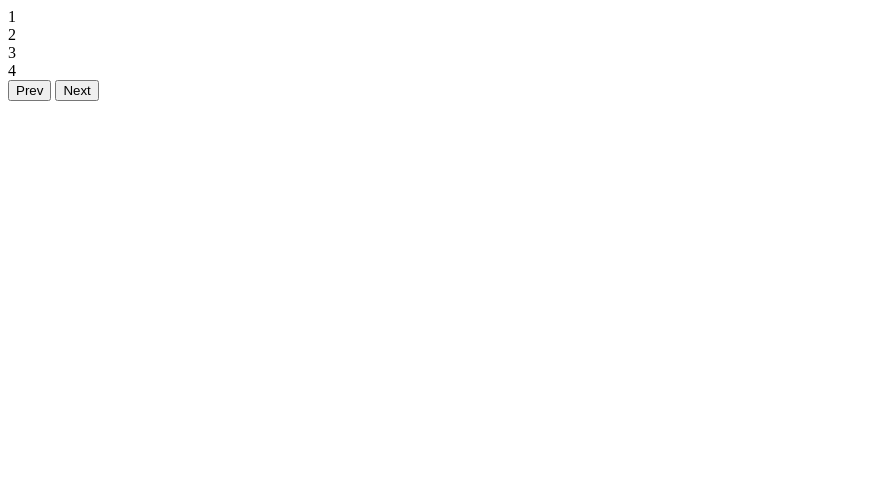
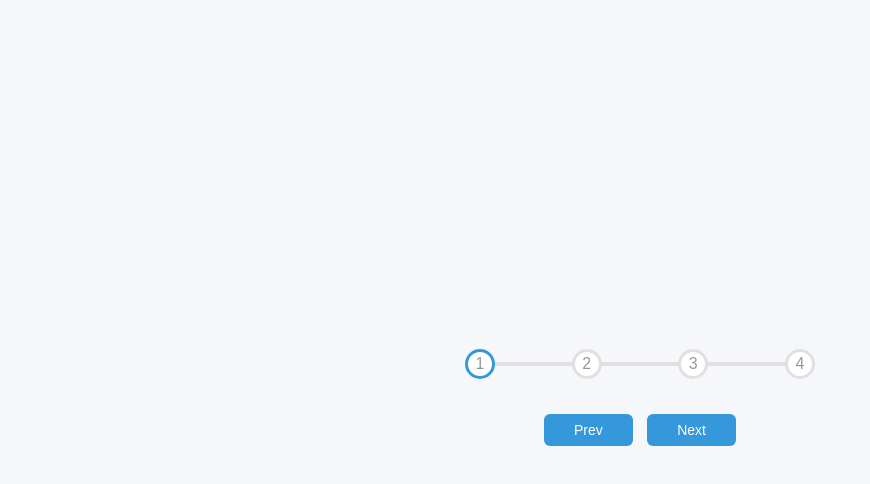
Before and after one commit to tafa1618/progress_bar, a plain HTML site: page index.html in a window 1280 px wide. Shown: the whole page, without its empty margins (0-870 px from the left). Drawn offline with Linux system fonts and the light colour scheme; a web font is replaced by a local one.

Commit message:
ending up with the css file

```diff
--- a/index.html
+++ b/index.html
@@ -5,19 +5,24 @@
     <meta http-equiv="X-UA-Compatible" content="IE=edge">
     <meta name="author" content="Moustapha Gaye">
     <meta name="viewport" content="width=device-width, initial-scale=1.0">
+    <link rel="stylesheet" href="style2.css">
     <title>Progress bar</title>
 </head>
 <body>
     <!--A div to wrap everything-->
+    <div class="container">
     <div class="progress-container">
-        <div class="progress">
-            <div class="circle active">1</div>
-            <div class="circle">2</div>
-            <div class="circle">3</div>
-            <div class="circle">4</div>
-        </div>
+        <div class="progress"></div>
+        <div class="circle active">1</div>
+        <div class="circle">2</div>
+        <div class="circle">3</div>
+        <div class="circle">4</div>
+    </div>
+
+
         <button class="btn" id="#prev">Prev</button>
         <button class="btn" id="#next">Next</button>
     </div>
+
 </body>
 </html>
--- /dev/null
+++ b/style.css
@@ -0,0 +1,90 @@
+@import url('https://fonts.googleapis.com/css2?family=Mulish:wght@200&display=swap');
+
+/* removing all the border */
+
+* {
+  box-sizing: border-box;
+}
+/*---------- setting up the body container --------------- */
+
+body {
+  font-family: 'Muli', sans-serif;
+  display: flex;
+  align-items: center;
+  justify-content: center;
+  height: 100vh;
+  overflow: hidden;
+  margin: 0;
+  background-color: #f6f7fb;
+}
+.container {
+  text-align: center;
+}
+.progress-container {
+  display: flex;
+  justify-content: space-between;
+  position: relative;
+  margin-bottom: 30px;
+  max-width: 100%;
+  width: 350px;
+}
+
+.progress-container::before {
+  content: '';
+  background-color: var(--line-border-empty);
+  position: absolute;
+  top: 50%;
+  left: 0;
+  transform: translateY(-50%);
+  height: 4px;
+  width: 100%;
+  z-index: -1;
+}
+
+.progress {
+  background-color: #3495db;
+  position: absolute;
+  top: 50%;
+  left: 0;
+  transform: translateY(-50%);
+  height: 4px;
+  width: 0%;
+  z-index: 1;
+  transition: 0.4s ease;
+}
+.circle {
+  background-color: #fff;
+  color: #999;
+  border-radius: 50%;
+  height: 30px;
+  width: 30px;
+  display: flex;
+  align-items: center;
+  justify-content: center;
+  border: 3px solid #e0e0e0;
+  transition: 0.4s ease;
+}
+.circle.active {
+  border-color: #3498db;
+}
+.btn {
+  background-color: #3498db;
+  color: #fff;
+  border: 0;
+  border-radius: 6px;
+  cursor: pointer;
+  font-family: inherit;
+  padding: 8px 30px;
+  margin: 5px;
+  font-size: 14px;
+}
+.btn:active {
+  transform: scale(0.98);
+}
+.btn:focus {
+  outline: 0;
+}
+.btn:disabled {
+  background-color: #e0e0e0;
+  cursor: not-allowed;
+}
--- /dev/null
+++ b/style2.css
@@ -0,0 +1,100 @@
+@import url('https://fonts.googleapis.com/css?family=Muli&display=swap');
+
+:root {
+  --line-border-fill: #3498db;
+  --line-border-empty: #e0e0e0;
+}
+
+* {
+  box-sizing: border-box;
+}
+
+body {
+  background-color: #f6f7fb;
+  font-family: 'Muli', sans-serif;
+  display: flex;
+  align-items: center;
+  justify-content: center;
+  height: 100vh;
+  overflow: hidden;
+  margin: 0;
+}
+
+.container {
+  text-align: center;
+}
+
+.progress-container {
+  display: flex;
+  justify-content: space-between;
+  position: relative;
+  margin-bottom: 30px;
+  max-width: 100%;
+  width: 350px;
+}
+
+.progress-container::before {
+  content: '';
+  background-color: var(--line-border-empty);
+  position: absolute;
+  top: 50%;
+  left: 0;
+  transform: translateY(-50%);
+  height: 4px;
+  width: 100%;
+  z-index: -1;
+}
+
+.progress {
+  background-color: var(--line-border-fill);
+  position: absolute;
+  top: 50%;
+  left: 0;
+  transform: translateY(-50%);
+  height: 4px;
+  width: 0%;
+  z-index: -1;
+  transition: 0.4s ease;
+}
+
+.circle {
+  background-color: #fff;
+  color: #999;
+  border-radius: 50%;
+  height: 30px;
+  width: 30px;
+  display: flex;
+  align-items: center;
+  justify-content: center;
+  border: 3px solid var(--line-border-empty);
+  transition: 0.4s ease;
+}
+
+.circle.active {
+  border-color: var(--line-border-fill);
+}
+
+.btn {
+  background-color: var(--line-border-fill);
+  color: #fff;
+  border: 0;
+  border-radius: 6px;
+  cursor: pointer;
+  font-family: inherit;
+  padding: 8px 30px;
+  margin: 5px;
+  font-size: 14px;
+}
+
+.btn:active {
+  transform: scale(0.98);
+}
+
+.btn:focus {
+  outline: 0;
+}
+
+.btn:disabled {
+  background-color: var(--line-border-empty);
+  cursor: not-allowed;
+}
```
